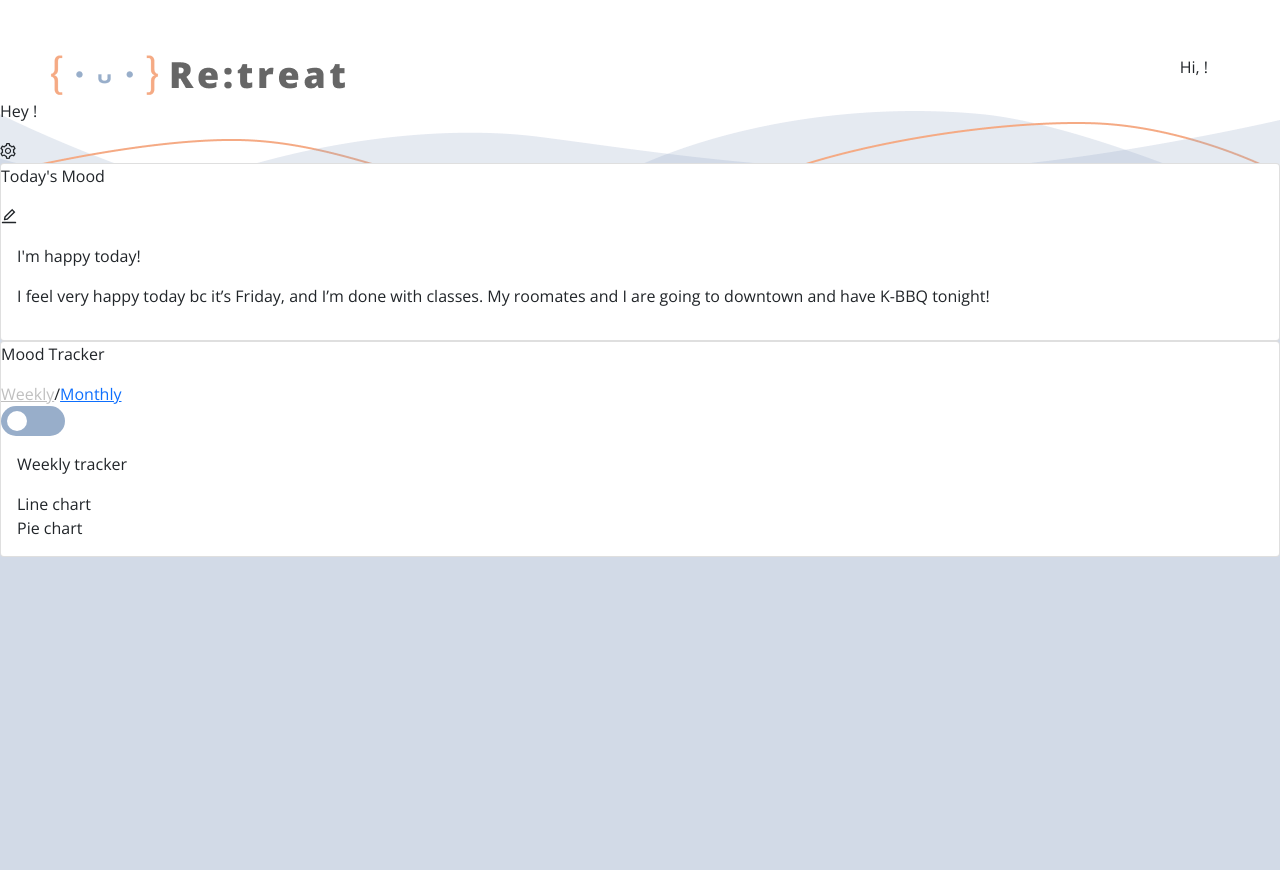
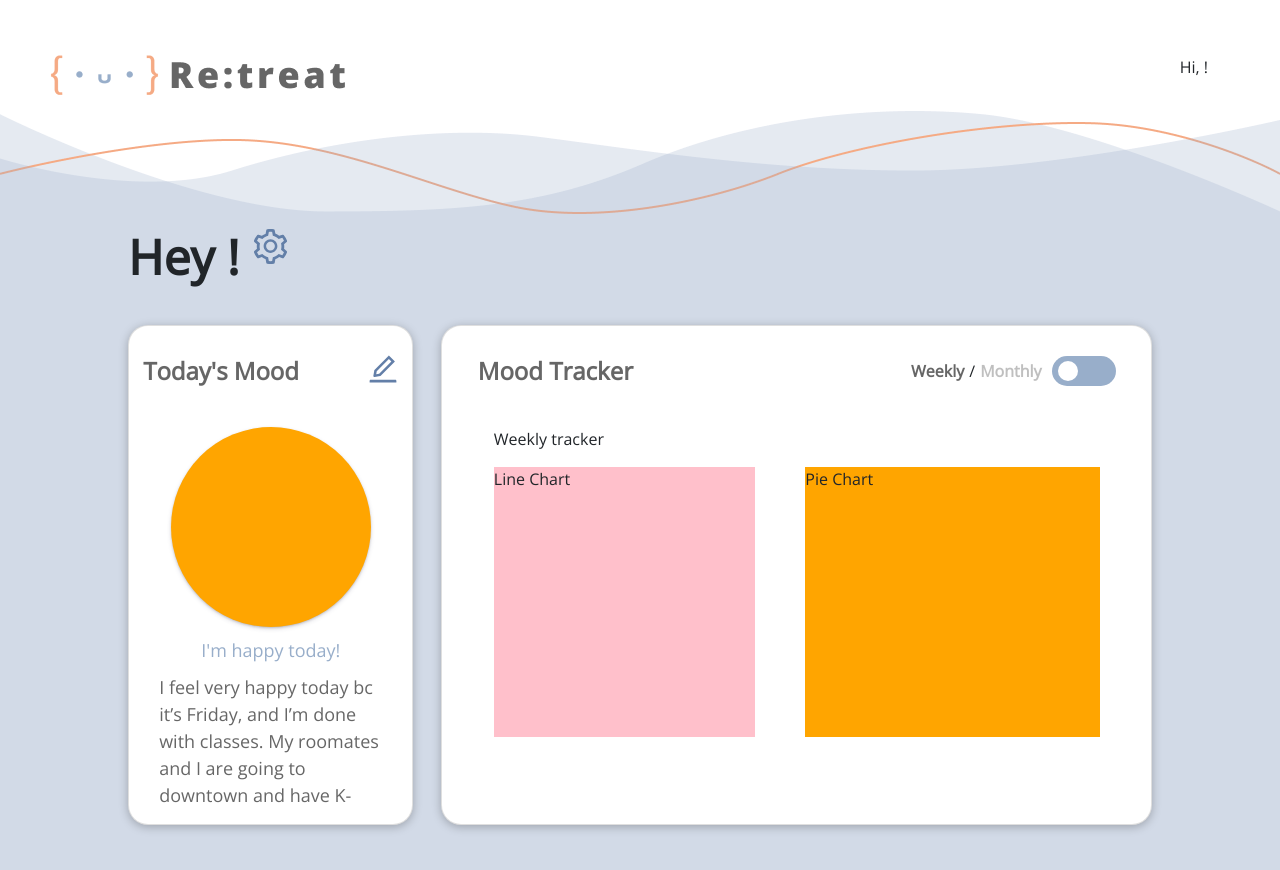
Before and after one commit to re-treat/retreat_frontend_react, a React app: page /#/profile in a window 1280 px wide. Shown: the top 870 px of the page. Built offline with nearby package versions, Linux system fonts and the light colour scheme; no server answers.

Commit message:
adjusted styling

```diff
--- a/package.json
+++ b/package.json
@@ -26,6 +26,8 @@
     "css-loader": "4.3.0",
     "dotenv": "8.2.0",
     "dotenv-expand": "5.1.0",
+    "echarts": "^5.2.2",
+    "echarts-for-react": "^3.0.2",
     "eslint": "^7.11.0",
     "eslint-config-react-app": "^6.0.0",
     "eslint-plugin-flowtype": "^5.2.0",
--- /dev/null
+++ b/src/components/charts/lineChart.js
@@ -0,0 +1,11 @@
+import React, { Component } from "react";
+
+export default class LineChart extends Component {
+  render() {
+    return (
+      <React.Fragment>
+        <div>Line Chart</div>
+      </React.Fragment>
+    );
+  }
+}
--- /dev/null
+++ b/src/components/charts/pieChart.js
@@ -0,0 +1,11 @@
+import React, { Component } from "react";
+
+export default class PieChart extends Component {
+  render() {
+    return (
+      <React.Fragment>
+        <div>Pie Chart</div>
+      </React.Fragment>
+    );
+  }
+}
--- a/src/components/moodTracker/weeklyTracker.js
+++ b/src/components/moodTracker/weeklyTracker.js
@@ -1,14 +1,24 @@
 import React, { Component } from "react";
+
 import "./moodTracker";
+import "./weeklyTracker.less";
+import LineChart from "../charts/lineChart";
+import PieChart from "../charts/pieChart";
 
 export default class WeeklyTracker extends Component {
   render() {
     return (
-      <div className="weekly-tracker-wrapper">
+      <React.Fragment>
         <p>Weekly tracker</p>
-        <div className="mood-lineChart">Line chart</div>
-        <div className="mood-pieChar">Pie chart</div>
-      </div>
+        <div className="weekly-tracker-wrapper">
+          <div className="mood-lineChart">
+            <LineChart />
+          </div>
+          <div className="mood-pieChart">
+            <PieChart />
+          </div>
+        </div>
+      </React.Fragment>
     );
   }
 }
--- /dev/null
+++ b/src/components/moodTracker/weeklyTracker.less
@@ -0,0 +1,15 @@
+.weekly-tracker-wrapper {
+  display: flex;
+  flex-direction: row;
+  gap: 50px;
+  height: 270px;
+  .mood-lineChart {
+    background-color: pink;
+    width: 400px;
+  }
+
+  .mood-pieChart {
+    background-color: orange;
+    width: 450px;
+  }
+}
--- a/src/pages/user-profile/userProfile.js
+++ b/src/pages/user-profile/userProfile.js
@@ -28,6 +28,7 @@ export default class Profile extends React.Component {
 
   toggleTimeline = (e) => {
     this.setState({ timeline: e.target.className });
+    console.log(this);
   };
 
   slideTimeline = (e) => {
@@ -67,7 +68,9 @@ export default class Profile extends React.Component {
         <div className="dashboard-wrapper">
           <div className="dashboard-head">
             <p>Hey {this.state.userinfo.nickname}!</p>
+            <a>
               <SettingOutlined />
+            </a>
           </div>
 
           <div className="dashboard-cards">
@@ -75,16 +78,18 @@ export default class Profile extends React.Component {
             <div className="mood-journal card">
               <div className="card-head">
                 <p>Today's Mood</p>
+                <a>
                   <EditOutlined />
+                </a>
               </div>
               <div className="card-body">
                 <div className="mood-pic"></div>
-                <p className="mood-state">I'm happy today!</p>
-                <p className="mood-details">
+                <div className="mood-state">I'm happy today!</div>
+                <div className="mood-details">
                   I feel very happy today bc it’s Friday, and I’m done with
                   classes. My roomates and I are going to downtown and have
                   K-BBQ tonight!
-                </p>
+                </div>
               </div>
             </div>
             <div className="mood-tracker card">
@@ -92,7 +97,6 @@ export default class Profile extends React.Component {
                 <p>Mood Tracker</p>
                 <div className="toggle-switch">
                   {/* <ToggleSlide /> */}
-                  <div className="toggleSlide">
                   <div className="week-or-month">
                     <a
                       className="week"
@@ -111,14 +115,14 @@ export default class Profile extends React.Component {
                     </a>
                   </div>
 
-                    <label class="switch">
+                  <div class="switch">
                     <input
                       type="checkbox"
                       onClick={this.slideTimeline}
                       checked={this.state.timeline === "month"}
                     />
                     <span class="slider round" />
-                    </label>
+                  </div>
                 </div>
               </div>
               <div className="card-body">
@@ -127,7 +131,6 @@ export default class Profile extends React.Component {
                 ) : (
                   <MonthlyTracker />
                 )}
-                </div>
               </div>
             </div>
           </div>
--- a/src/pages/user-profile/userProfile.less
+++ b/src/pages/user-profile/userProfile.less
@@ -10,4 +10,138 @@
     justify-content: space-between;
     align-items: center;
   }
+
+  .dashboard-wrapper {
+    margin: 125px auto;
+    width: 80%;
+
+    .dashboard-head {
+      display: flex;
+      align-items: center;
+      height: 65px;
+      line-height: 65px;
+      p {
+        display: inline-block;
+        font-size: 48px;
+        font-weight: 700;
+        margin: 0;
+      }
+
+      a svg {
+        margin-left: 13px;
+        width: 35px;
+        height: 35px;
+        color: rgb(99, 127, 168);
+      }
+    }
+
+    .dashboard-cards {
+      margin-top: 36px;
+      height: 500px;
+      display: flex;
+      flex-direction: row;
+      gap: 28px;
+
+      .mood-journal {
+        width: 400px;
+
+        a svg {
+          width: 30px;
+          height: 30px;
+          color: rgb(99, 127, 168);
+        }
+
+        .card-body {
+          .mood-pic {
+            margin: 0 auto;
+            width: 200px;
+            height: 200px;
+            border-radius: 100%;
+            background-color: orange;
+            box-shadow: rgba(50, 50, 93, 0.25) 0px 2px 5px -1px,
+              rgba(0, 0, 0, 0.3) 0px 1px 3px -1px;
+          }
+
+          .mood-state {
+            text-align: center;
+            margin: 10px auto;
+            font-size: 18px;
+            color: rgba(152, 174, 202, 1);
+          }
+
+          .mood-details {
+            height: 130px;
+            font-size: 18px;
+            color: rgba(0, 0, 0, 0.6);
+            overflow: scroll;
+          }
+        }
+      }
+
+      .mood-tracker {
+        width: 997px;
+
+        .card-head {
+          .toggle-switch {
+            display: flex;
+            align-items: center;
+            .week-or-month {
+              display: inline-block;
+
+              span {
+                margin: 0 5px;
+              }
+
+              a {
+                text-decoration: none;
+                color: rgba(0, 0, 0, 0.25);
+                font-weight: 600;
+              }
+
+              a[disabled] {
+                pointer-events: none;
+                color: rgba(0, 0, 0, 0.6);
+              }
+            }
+            .switch {
+              display: inline-block;
+              margin-left: 10px;
+            }
+          }
+        }
+      }
+
+      .card-body {
+      }
+
+      .card {
+        background: #ffffff;
+        box-shadow: 0px 2px 10px rgba(0, 0, 0, 0.25);
+        border-radius: 20px;
+        align-items: center;
+
+        .card-head {
+          display: flex;
+          justify-content: space-between;
+          align-items: center;
+          margin-top: 25px;
+          margin-bottom: 20px;
+          height: 40px;
+          width: 90%;
+
+          p {
+            margin: 0;
+            display: inline-block;
+            font-size: 24px;
+            font-weight: 700;
+            color: rgba(0, 0, 0, 0.6);
+          }
+        }
+
+        .card-body {
+          width: 90%;
+        }
+      }
+    }
+  }
 }
```
Also changed, not shown: 1 other file (tests, documents, lock files or other folders). Lines whose indentation alone changed are shown as unchanged.
